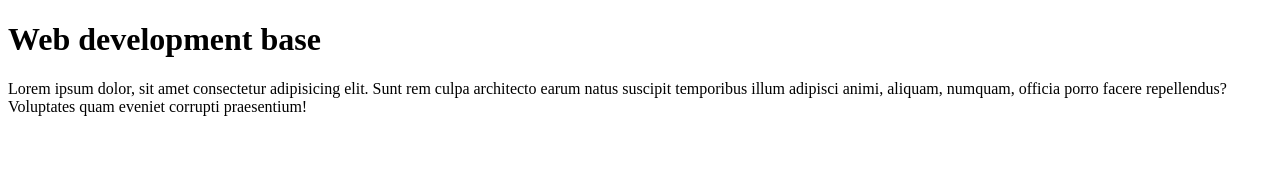
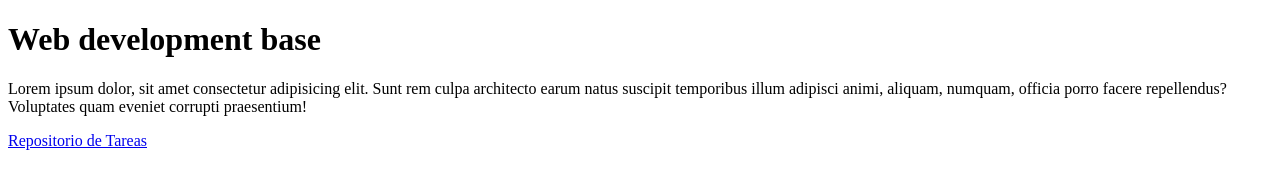
Before and after one commit to DavMDTheThird/DavMDTheThird.github.io, a plain HTML site: page index.html in a window 1280 px wide. Drawn offline with Linux system fonts and the light colour scheme.

Commit message:
Acomodacion de la web para ir a tareas

```diff
--- a/index.html
+++ b/index.html
@@ -11,5 +11,8 @@
         temporibus illum adipisci animi, aliquam, numquam, officia porro facere repellendus? Voluptates quam eveniet
         corrupti praesentium!
     </p>
+    <p>
+        <a href="/TC2005B/A01783155_TC2005B/index.html">Repositorio de Tareas</a>
+    </p>
 </body>
 </html>
```
